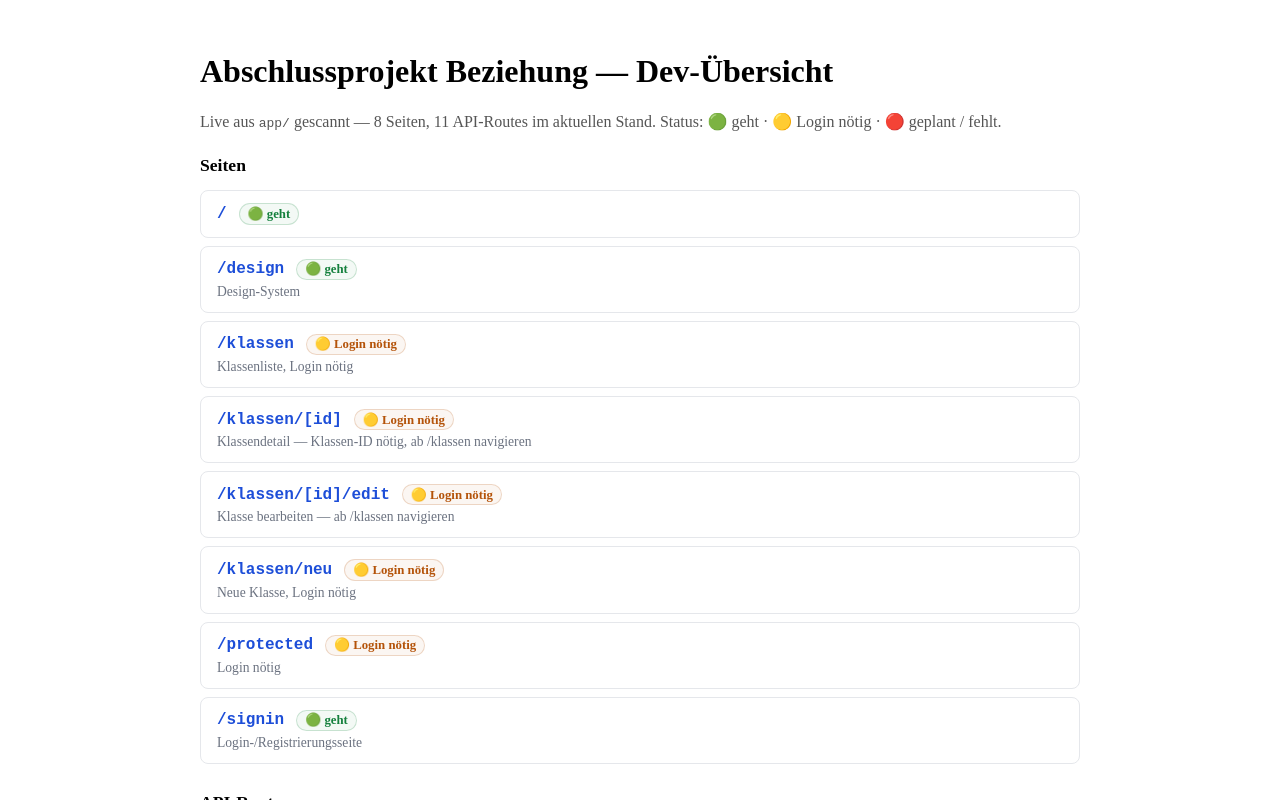
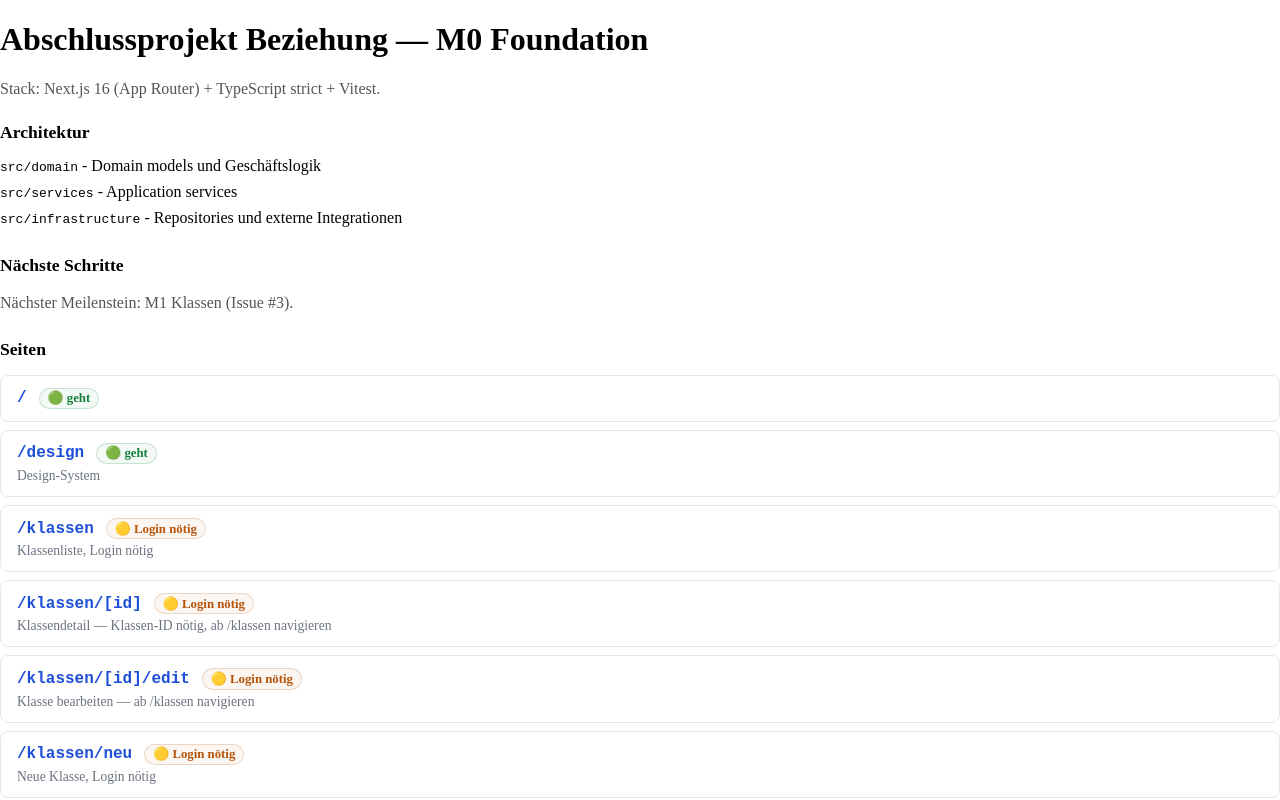
Before and after one commit to arn0ld87/abschlussprojekt_beziehung, a Next.js app: page / in a window 1280 px wide. Shown: the top 800 px of the page. Built offline with nearby package versions, Linux system fonts and the light colour scheme.

Commit message:
🧪 Fix CI errors in page.tsx and tests

```diff
--- a/app/page.tsx
+++ b/app/page.tsx
@@ -1,4 +1,5 @@
 import type { CSSProperties } from "react";
+import Link from "next/link";
 import { listRoutes, getMeta, type RouteStatus } from "./route-meta";
 
 // Dev-Übersicht zur Laufzeit: scannt app/ nach page.tsx/route.ts.
@@ -6,7 +7,10 @@ import { listRoutes, getMeta, type RouteStatus } from "./route-meta";
 // ein Coverage-Test stellt sicher, dass jede Route dort gepflegt ist.
 export const dynamic = "force-dynamic";
 
-const STATUS_META: Record<RouteStatus, { emoji: string; text: string; color: string }> = {
+const STATUS_META: Record<
+  RouteStatus,
+  { emoji: string; text: string; color: string }
+> = {
   green: { emoji: "🟢", text: "geht", color: "#15803d" },
   yellow: { emoji: "🟡", text: "Login nötig", color: "#b45309" },
   red: { emoji: "🔴", text: "geplant / fehlt", color: "#b91c1c" },
@@ -48,12 +52,34 @@ export default function HomePage() {
   const apis = routes.filter((r) => r.kind === "api");
 
   return (
-    <main style={{ maxWidth: "880px", margin: "0 auto", padding: "2rem 1.5rem" }}>
-      <h1>Abschlussprojekt Beziehung — Dev-Übersicht</h1>
+    <main>
+      <h1>Abschlussprojekt Beziehung — M0 Foundation</h1>
       <p style={{ color: "#555" }}>
-        Live aus <code>app/</code> gescannt — {pages.length} Seiten, {apis.length} API-Routes im
-        aktuellen Stand. Status: 🟢 geht · 🟡 Login nötig · 🔴 geplant / fehlt.
+        Stack: Next.js 16 (App Router) + TypeScript strict + Vitest.
       </p>
+
+      <section style={{ marginTop: "1.5rem" }}>
+        <h2 style={{ fontSize: "1.1rem" }}>Architektur</h2>
+        <div style={{ display: "grid", gap: "0.5rem", marginTop: "0.75rem" }}>
+          <div>
+            <code>src/domain</code> - Domain models und Geschäftslogik
+          </div>
+          <div>
+            <code>src/services</code> - Application services
+          </div>
+          <div>
+            <code>src/infrastructure</code> - Repositories und externe
+            Integrationen
+          </div>
+        </div>
+      </section>
+
+      <section style={{ marginTop: "1.75rem" }}>
+        <h2 style={{ fontSize: "1.1rem", marginTop: 0 }}>Nächste Schritte</h2>
+        <p style={{ color: "#555", marginTop: "0.5rem", lineHeight: 1.5 }}>
+          Nächster Meilenstein: M1 Klassen (Issue #3).
+        </p>
+      </section>
 
       <section style={{ marginTop: "1.5rem" }}>
         <h2 style={{ fontSize: "1.1rem" }}>Seiten</h2>
@@ -63,8 +89,15 @@ export default function HomePage() {
             const b = STATUS_META[meta.status];
             return (
               <div key={r.path} style={cardStyle}>
-                <div style={{ display: "flex", alignItems: "center", gap: "0.75rem", flexWrap: "wrap" }}>
-                  <a
+                <div
+                  style={{
+                    display: "flex",
+                    alignItems: "center",
+                    gap: "0.75rem",
+                    flexWrap: "wrap",
+                  }}
+                >
+                  <Link
                     href={hrefFor(r.path)}
                     style={{
                       fontFamily: "ui-monospace, SFMono-Regular, monospace",
@@ -74,13 +107,19 @@ export default function HomePage() {
                     }}
                   >
                     {r.path}
-                  </a>
+                  </Link>
                   <span style={badgeStyle(b.color)}>
                     {b.emoji} {b.text}
                   </span>
                 </div>
                 {meta.hint && (
-                  <div style={{ color: "#6b7280", fontSize: "0.85rem", marginTop: "0.25rem" }}>
+                  <div
+                    style={{
+                      color: "#6b7280",
+                      fontSize: "0.85rem",
+                      marginTop: "0.25rem",
+                    }}
+                  >
                     {meta.hint}
                   </div>
                 )}
@@ -111,7 +150,11 @@ export default function HomePage() {
                 <span style={badgeStyle(b.color)}>
                   {b.emoji} {b.text}
                 </span>
-                {meta.hint && <span style={{ color: "#6b7280", fontSize: "0.8rem" }}>({meta.hint})</span>}
+                {meta.hint && (
+                  <span style={{ color: "#6b7280", fontSize: "0.8rem" }}>
+                    ({meta.hint})
+                  </span>
+                )}
               </div>
             );
           })}
@@ -121,10 +164,14 @@ export default function HomePage() {
       <section style={{ marginTop: "1.75rem", ...cardStyle }}>
         <h2 style={{ fontSize: "1.1rem", marginTop: 0 }}>Hinweis</h2>
         <p style={{ color: "#555", marginTop: "0.5rem", lineHeight: 1.5 }}>
-          Dev-Helper (Throwaway). Dynamische Routes wie <code>/klassen/[id]</code> brauchen eine
-          echte ID — am besten über <a href="/klassen" style={{ color: "#1d4ed8" }}>/klassen</a>{" "}
-          navigieren. Die Liste wird zur Laufzeit aus dem Dateisystem erzeugt; Status-Badges aus{" "}
-          <code>route-meta.ts</code> (Coverage-Test erzwingt Pflege).
+          Dev-Helper (Throwaway). Dynamische Routes wie{" "}
+          <code>/klassen/[id]</code> brauchen eine echte ID — am besten über{" "}
+          <Link href="/klassen" style={{ color: "#1d4ed8" }}>
+            /klassen
+          </Link>{" "}
+          navigieren. Die Liste wird zur Laufzeit aus dem Dateisystem erzeugt;
+          Status-Badges aus <code>route-meta.ts</code> (Coverage-Test erzwingt
+          Pflege).
         </p>
       </section>
     </main>
```
